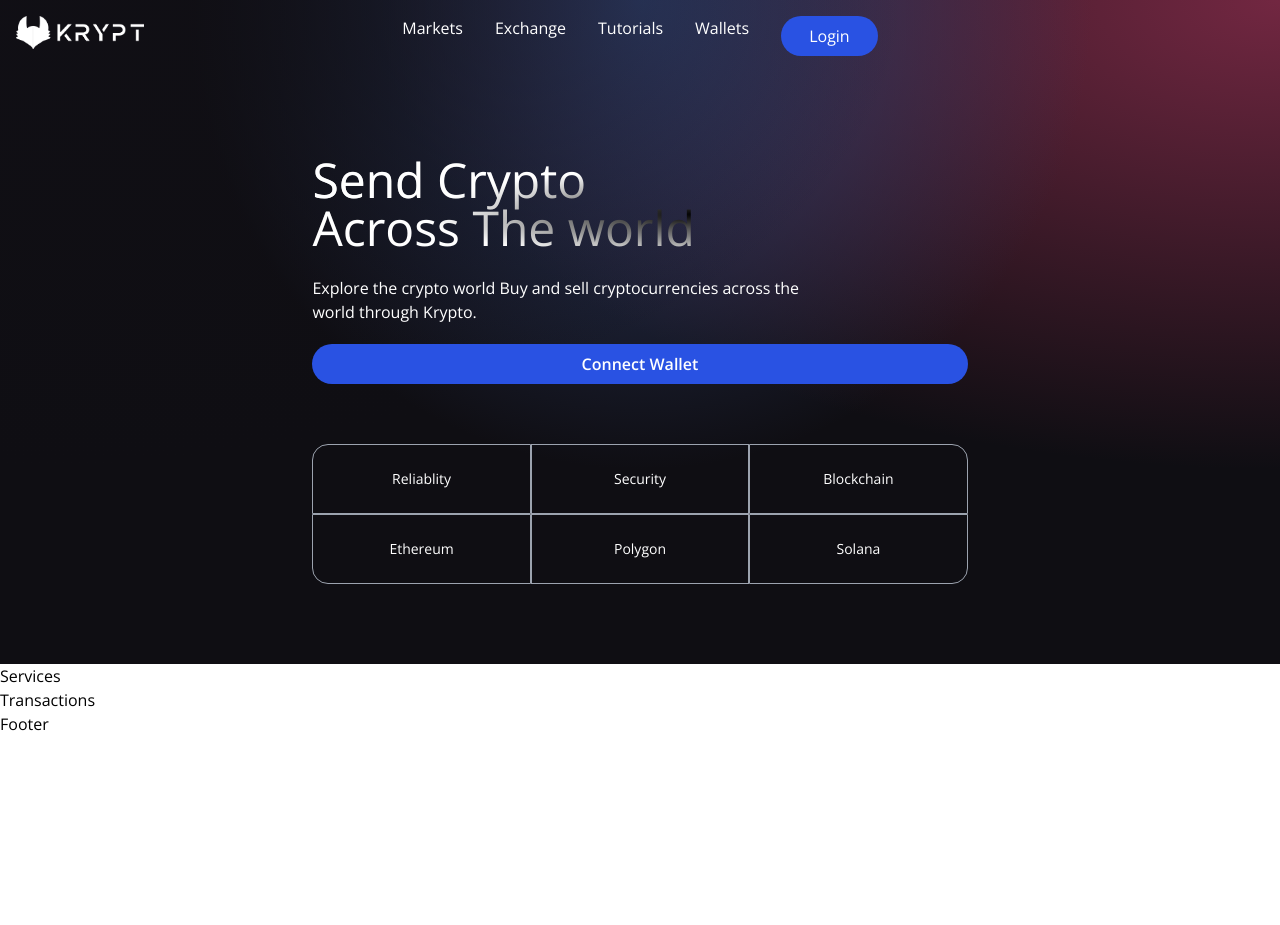
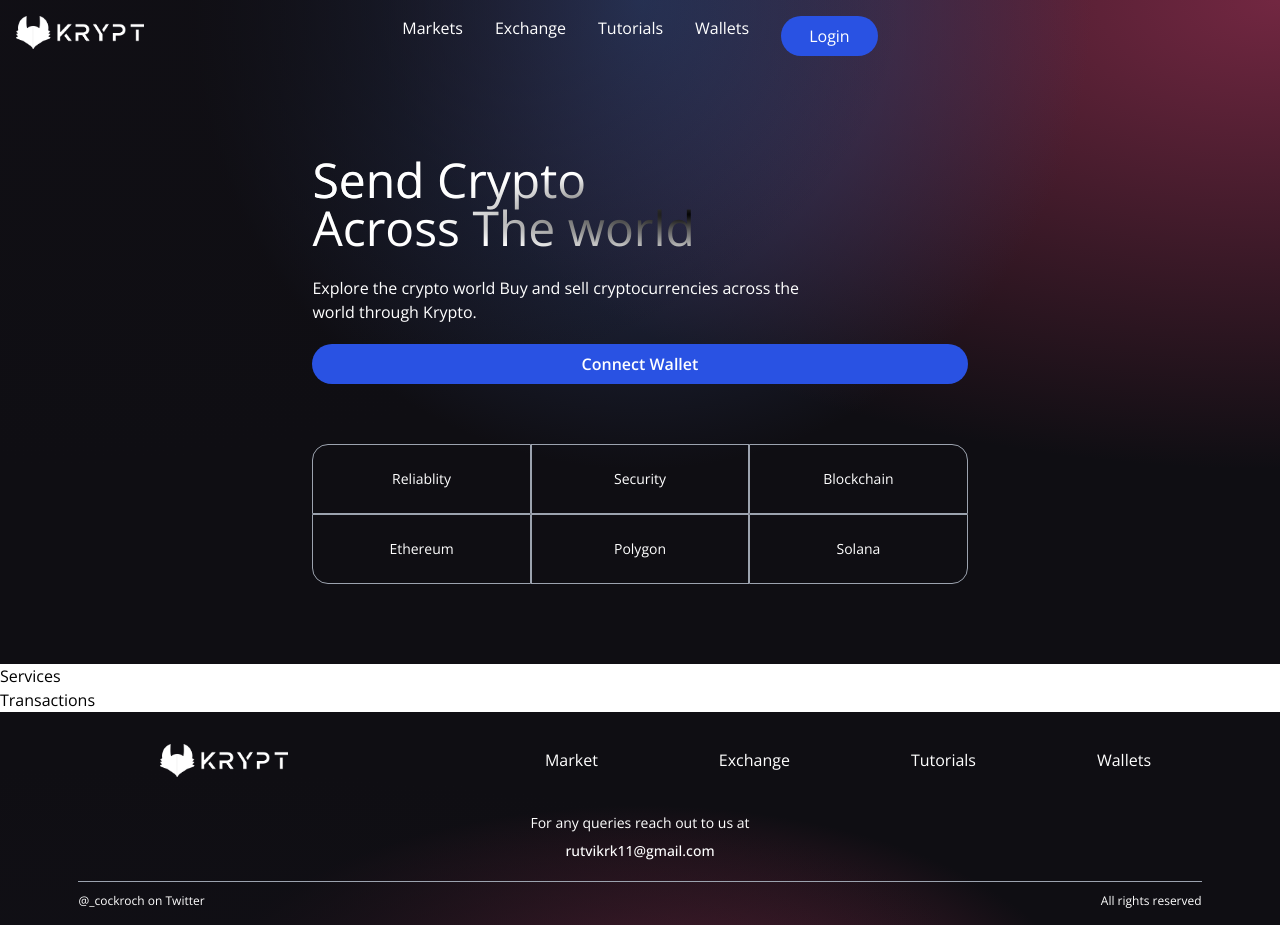
Before and after one commit to Crypto-Rutvik/Web3.0, a React (Vite) app: page / in a window 1280 px wide. Before the commit the page ends 800 px from the top, so only its background shows below. Built offline with nearby package versions, Linux system fonts and the light colour scheme.

Commit message:
Footer related changes

```diff
--- a/src/components/Footer.jsx
+++ b/src/components/Footer.jsx
@@ -1,6 +1,33 @@
+import React from "react";
+
+import logo from "../../images/logo.png";
 const Footer = () => {
     return (
-        <h1>Footer</h1>
+        <div className="w-full flex md:justify-center justify-between items-center flex-col p-4 gradient-bg-footer">
+        <div className="w-full flex sm:flex-row flex-col justify-between items-center my-4">
+          <div className="flex flex-[0.5] justify-center items-center">
+            <img src={logo} alt="logo" className="w-32" />
+          </div>
+          <div className="flex flex-1 justify-evenly items-center flex-wrap sm:mt-0 mt-5 w-full">
+            <p className="text-white text-base text-center mx-2 cursor-pointer">Market</p>
+            <p className="text-white text-base text-center mx-2 cursor-pointer">Exchange</p>
+            <p className="text-white text-base text-center mx-2 cursor-pointer">Tutorials</p>
+            <p className="text-white text-base text-center mx-2 cursor-pointer">Wallets</p>
+          </div>
+        </div>
+
+        <div className="flex justify-center items-center flex-col mt-5">
+          <p className="text-white text-sm text-center">For any queries reach out to us at</p>
+          <p className="text-white text-sm text-center font-medium mt-2">rutvikrk11@gmail.com</p>
+        </div>
+
+        <div className="sm:w-[90%] w-full h-[0.25px] bg-gray-400 mt-5 " />
+
+        <div className="sm:w-[90%] w-full flex justify-between items-center mt-3">
+          <p className="text-white text-left text-xs">@_cockroch on Twitter</p>
+          <p className="text-white text-right text-xs">All rights reserved</p>
+        </div>
+      </div>
     );
 }
 
```
